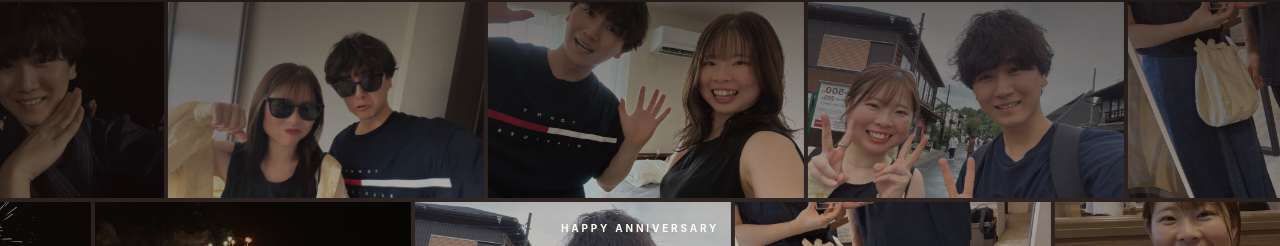
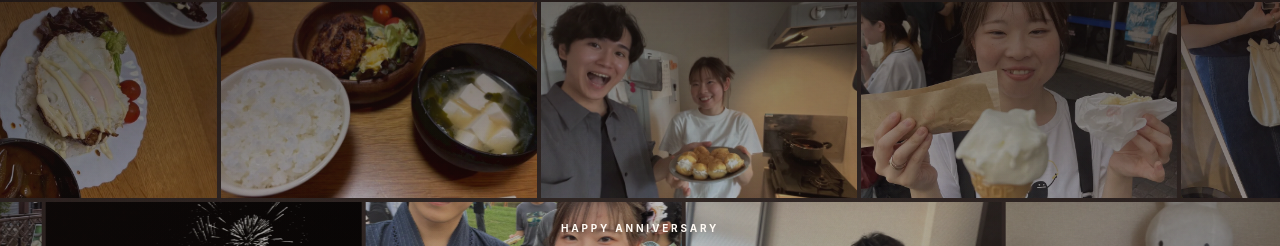
Before and after one commit to mikami9200/three-month-anniversary, a plain HTML site: page index.html in a window 1280 px wide. Shown: the top 246 px of the page. Drawn offline with Linux system fonts and the light colour scheme.

Commit message:
Give each mosaic row its own randomized photos

```diff
--- a/script.js
+++ b/script.js
@@ -4,23 +4,35 @@
 // ================================================================
 const pageData = {
   anniversaryOn: "2026-09-20",
-  photos: [
+  photoRows: [
+    [
       "images/slide-01.webp",
+      "images/slide-06.webp",
+      "images/slide-09.webp",
+      "images/slide-14.webp",
+      "images/slide-17.webp",
+    ],
+    [
+      "images/slide-03.webp",
+      "images/slide-08.webp",
+      "images/slide-11.webp",
+      "images/slide-15.webp",
+      "images/slide-18.webp",
+    ],
+    [
       "images/slide-02.webp",
-    "images/slide-03.webp",
+      "images/slide-07.webp",
+      "images/slide-10.webp",
+      "images/slide-13.webp",
+      "images/slide-19.webp",
+    ],
+    [
       "images/slide-04.webp",
       "images/slide-05.webp",
-    "images/slide-06.webp",
-    "images/slide-07.webp",
-    "images/slide-08.webp",
-    "images/slide-09.webp",
-    "images/slide-10.webp",
-    "images/slide-11.webp",
       "images/slide-12.webp",
-    "images/slide-13.webp",
-    "images/slide-14.webp",
-    "images/slide-15.webp",
       "images/slide-16.webp",
+      "images/slide-20.webp",
+    ],
   ],
 };
 
@@ -59,23 +71,29 @@ function createPhotoGroup(photos) {
   return group;
 }
 
+function shuffled(photos) {
+  const result = [...photos];
+  for (let index = result.length - 1; index > 0; index -= 1) {
+    const swapIndex = Math.floor(Math.random() * (index + 1));
+    [result[index], result[swapIndex]] = [result[swapIndex], result[index]];
+  }
+  return result;
+}
+
 function createMosaic() {
-  const rowSpeeds = [27, 31, 29, 33];
+  const rowSpeeds = [19, 22, 20, 24];
 
   for (let rowIndex = 0; rowIndex < 4; rowIndex += 1) {
     const row = document.createElement("div");
     const direction = rowIndex % 2 === 0 ? "left" : "right";
     row.className = `mosaic-row mosaic-row--${direction}`;
     row.style.setProperty("--flow-duration", `${rowSpeeds[rowIndex]}s`);
+    row.style.setProperty("--flow-delay", `${-(Math.random() * rowSpeeds[rowIndex]).toFixed(2)}s`);
 
     const track = document.createElement("div");
     track.className = "mosaic-track";
 
-    const offset = rowIndex * 4;
-    const orderedPhotos = Array.from(
-      { length: 8 },
-      (_, photoIndex) => pageData.photos[(offset + photoIndex) % pageData.photos.length],
-    );
+    const orderedPhotos = shuffled(pageData.photoRows[rowIndex]);
 
     const firstGroup = createPhotoGroup(orderedPhotos);
     const secondGroup = createPhotoGroup(orderedPhotos);
--- a/styles.css
+++ b/styles.css
@@ -63,6 +63,7 @@ button {
   display: flex;
   width: max-content;
   height: 100%;
+  animation-delay: var(--flow-delay);
   will-change: transform;
 }
 
```
Also changed, not shown: images/slide-17.jpg (added), images/slide-17.webp (added), images/slide-18.jpg (added), images/slide-18.webp (added), images/slide-19.jpg (added), images/slide-19.webp (added), images/slide-20.jpg (added), images/slide-20.webp (added), 2 other files. Lines whose indentation alone changed are shown as unchanged.
